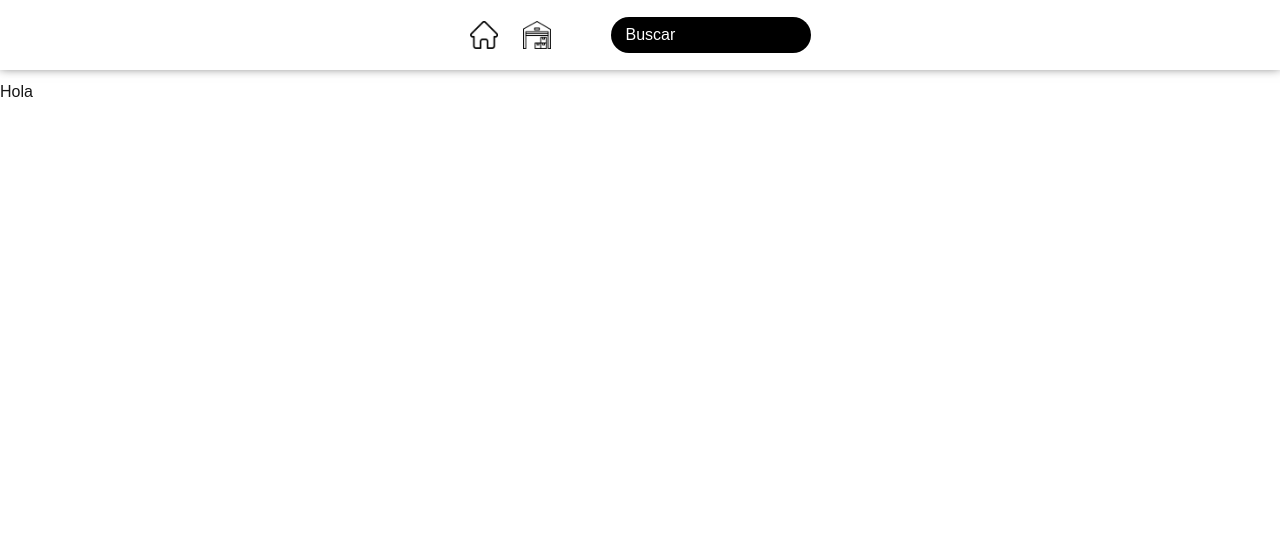
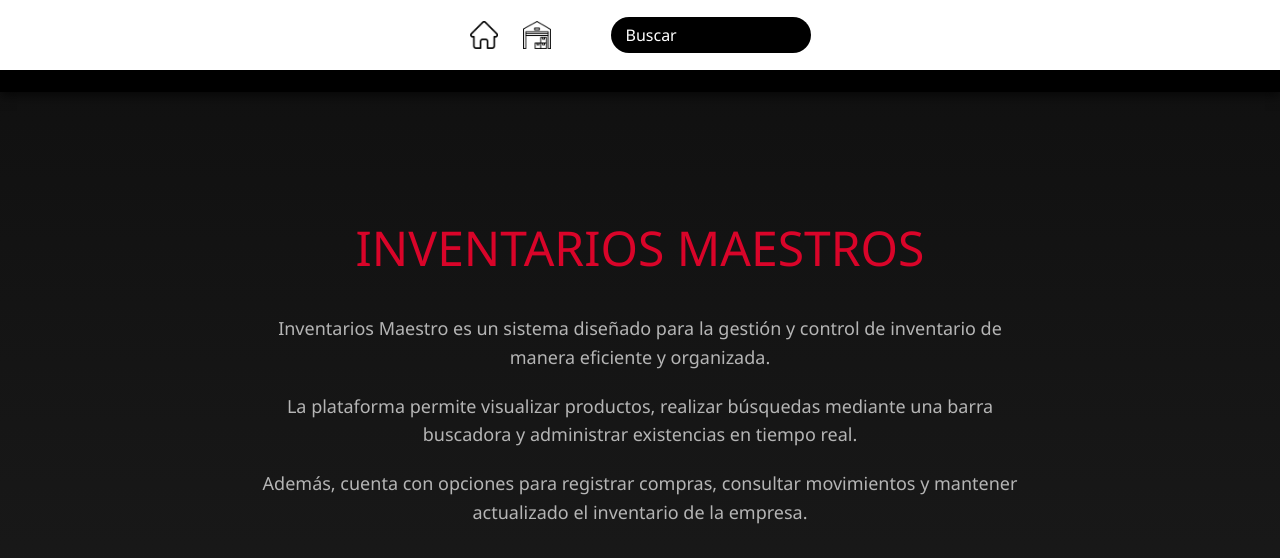
Before and after one commit to Setex10/my-app, a Next.js app: page / in a window 1280 px wide. Shown: the top 558 px of the page. Built offline with nearby package versions, Linux system fonts and the light colour scheme.

Commit message:
se  integro una home page

```diff
--- /dev/null
+++ b/src/app/Home.css
@@ -0,0 +1,58 @@
+/* ===== RESET BÁSICO ===== */
+body {
+  margin: 0;
+  font-family: 'Segoe UI', Arial, sans-serif;
+  background: linear-gradient(to bottom, #0f0f0f, #1a1a1a);
+  color: #ffffff;
+}
+
+/* ===== HEADER ===== */
+.header {
+  background-color: #000000;
+  padding: 25px;
+  text-align: center;
+  font-size: 28px;
+  font-weight: bold;
+  letter-spacing: 2px;
+  color: #d90429;
+  box-shadow: 0 4px 10px rgba(0, 0, 0, 0.6);
+}
+
+/* ===== SECCIÓN INFO ===== */
+.info {
+  max-width: 800px;
+  margin: 100px auto;
+  text-align: center;
+  padding: 20px;
+}
+
+/* Título principal */
+.info h1 {
+  font-size: 48px;
+  margin-bottom: 30px;
+  color: #d90429;
+}
+
+/* Párrafos */
+.info p {
+  font-size: 18px;
+  color: #b5b5b5;
+  margin-bottom: 20px;
+  line-height: 1.6;
+}
+
+/* ===== EFECTO SUAVE AL CARGAR ===== */
+.info {
+  animation: fadeIn 1s ease-in-out;
+}
+
+@keyframes fadeIn {
+  from {
+    opacity: 0;
+    transform: translateY(20px);
+  }
+  to {
+    opacity: 1;
+    transform: translateY(0);
+  }
+}
--- a/src/app/page.jsx
+++ b/src/app/page.jsx
@@ -1,8 +1,34 @@
-import Image from "next/image";
-import { Link, BrowserRouter as Router, Routes,Route } from "react-router-dom";
+import "./Home.css";
 
 export default function Home() {
   return (
-    <div>Hola</div>
+    <div>
+
+      <div className="header">
+        Inventarios Maestro
+      </div>
+
+      <div className="info">
+
+        <h1>INVENTARIOS MAESTROS</h1>
+
+        <p>
+          Inventarios Maestro es un sistema diseñado para la gestión y control
+          de inventario de manera eficiente y organizada.
+        </p>
+
+        <p>
+          La plataforma permite visualizar productos, realizar búsquedas
+          mediante una barra buscadora y administrar existencias en tiempo real.
+        </p>
+
+        <p>
+          Además, cuenta con opciones para registrar compras, consultar
+          movimientos y mantener actualizado el inventario de la empresa.
+        </p>
+
+      </div>
+
+    </div>
   );
 }
```
